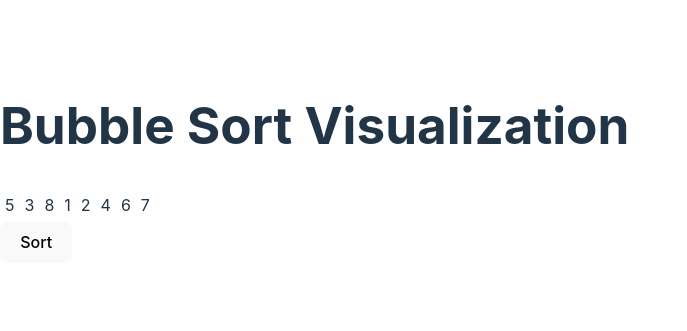
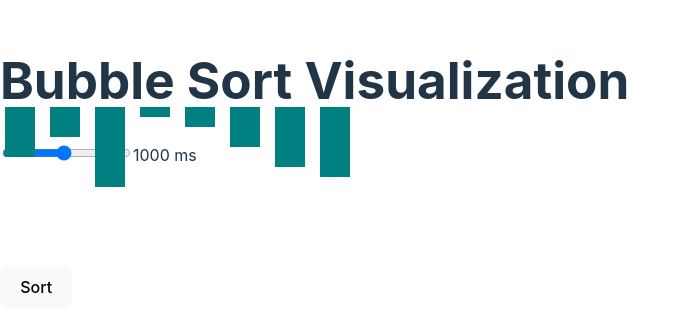
Before and after one commit to HectorMendezFernandez/Algorith-Visualizer-AlgoVis, a React (Vite) app in the folder algorithm-visualizer/: page / in a window 1280 px wide. Shown: the part 237-568 px from the top of the page, without its empty margins (0-687 px from the left). Built offline with nearby package versions, Linux system fonts and the light colour scheme.

Commit message:
Add BubbleSort Visualizer logic

```diff
--- a/algorithm-visualizer/src/App.jsx
+++ b/algorithm-visualizer/src/App.jsx
@@ -1,13 +1,13 @@
 import {BrowserRouter as Router, Route, Routes} from 'react-router-dom'
-import BubbleSort from './algorithms/BubbleSort'
-
+// import BubbleSort from './algorithms/BubbleSort'
+import BubbleSortVisualizer from './algorithms/BubbleSortVisualizer'
 
 function App() {
 
   return (
     <Router>
       <Routes>
-      <Route path="/" element={<BubbleSort />} />
+      <Route path="/" element={<BubbleSortVisualizer />} />
        {/* More routes for other algorithms */}
       </Routes>
     </Router>
--- a/algorithm-visualizer/src/algorithms/BubbleSort.jsx
+++ b/algorithm-visualizer/src/algorithms/BubbleSort.jsx
@@ -4,7 +4,6 @@ import {animated} from "react-spring";
 
 const BubbleSort = () => {
     const [array, setArray] = useState([5, 3, 8, 1, 2, 4, 6, 7]);
-
     const bubbleSort = (arr) => {
         let sortedArray = [...arr];
         for(let i = 0; i <= sortedArray.length; i++) {
--- /dev/null
+++ b/algorithm-visualizer/src/algorithms/BubbleSortVisualizer.jsx
@@ -0,0 +1,60 @@
+import {useState} from "react";
+import { useSpring, animated } from "react-spring";
+
+const BubbleSortVisualizer = () => {
+    const [array, setArray] = useState([5, 3, 8, 1, 2, 4, 6, 7]);
+    const [speed, setSpeed] = useState(1000); // Velocidad inicial en milisegundos
+
+     // Función para ordenar con Bubble Sort y actualizar el array con retraso
+     const handleSort = async () => {
+        let sortedArray = [...array];
+        for(let i = 0; i < sortedArray.length; i++) {
+            for (let j = 0; j < sortedArray.length - i - 1; j++) {
+                if (sortedArray[j] > sortedArray[j + 1]) {
+                  [sortedArray[j], sortedArray[j + 1]] = [sortedArray[j + 1], sortedArray[j]];
+                  setArray([...sortedArray]);
+                  await new Promise(resolve => setTimeout(resolve, speed)); // Pausa para animación
+                }
+            }
+        }
+    };
+
+    //Propiedades de animación usando React Spring
+    const animatedProps = useSpring({
+        from: {transform: "translateY(0px)"},
+        to: { transform: `translateY(-${10 * array.length}px)` },
+        config: { duration: speed },
+    });
+
+    return (
+        <div>
+          <h1>Bubble Sort Visualization</h1>
+          <input
+            type="range"
+            min="100"
+            max="2000"
+            value={speed}
+            onChange={(e) => setSpeed(Number(e.target.value))}
+          />
+          <span>{speed} ms</span>
+          <div style={{ display: 'flex', gap: '10px', marginTop: '20px' }}>
+            {array.map((value, index) => (
+              <animated.div
+                key={index}
+                style={{
+                  ...animatedProps,
+                  width: '30px',
+                  height: `${value * 10}px`,
+                  backgroundColor: 'teal',
+                  display: 'inline-block',
+                  marginLeft: '5px',
+                }}
+              />
+            ))}
+          </div>
+          <button onClick={handleSort}>Sort</button>
+        </div>
+      );
+    };
+
+    export default BubbleSortVisualizer;
```
